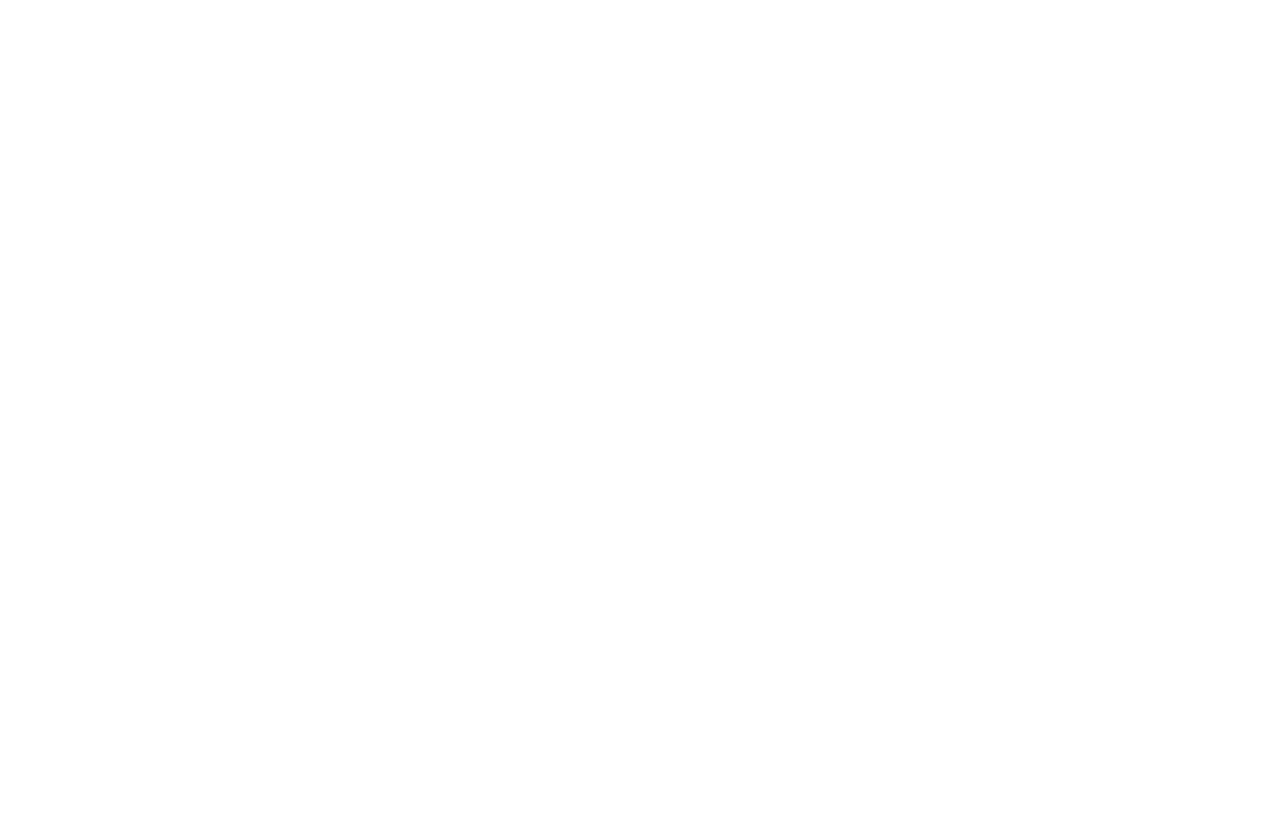
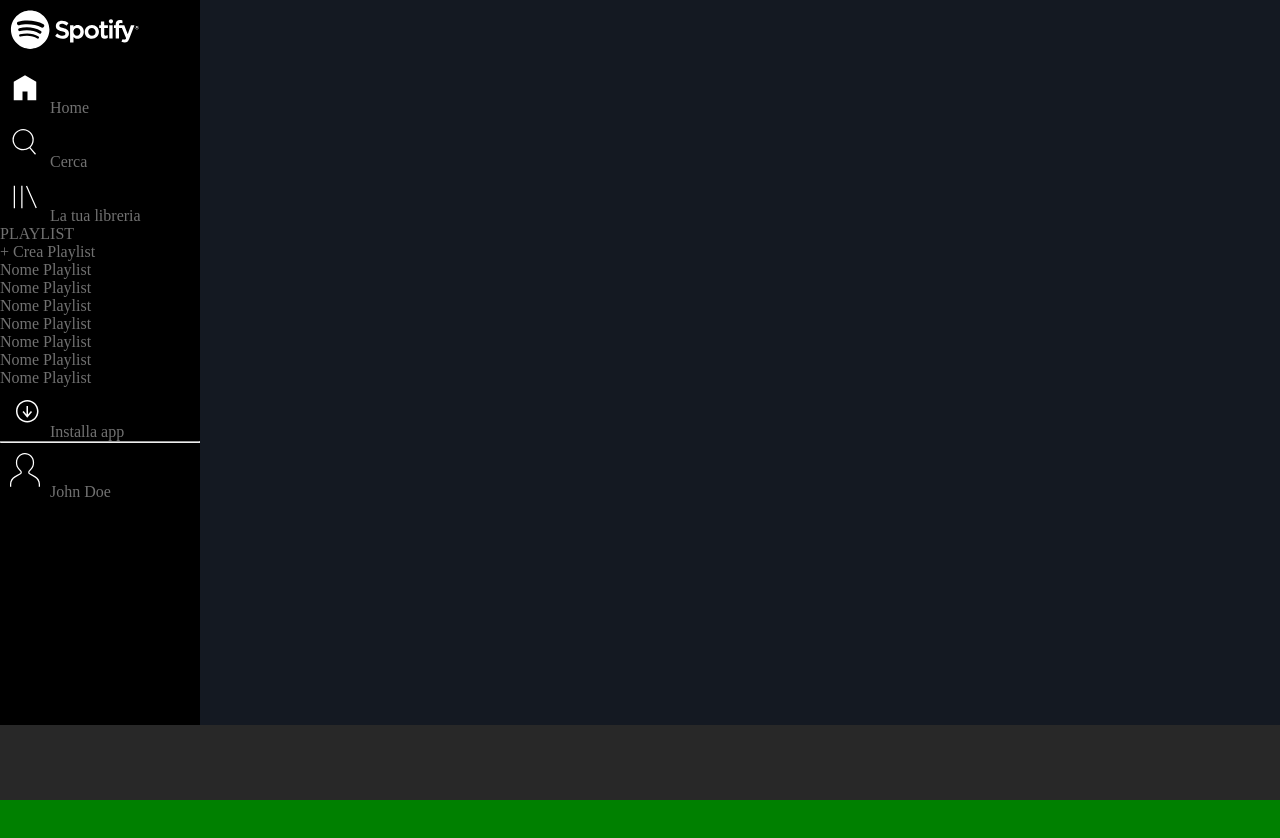
Before and after one commit to alessandro-ricci-boolean/html-css-spotifyweb, a plain HTML site: page index.html in a window 1280 px wide. Shown: the top 838 px of the page. Before the commit the page ends 800 px from the top, so only its background shows below. Drawn offline with Linux system fonts and the light colour scheme.

Commit message:
added sidebar

```diff
--- a/css/style.css
+++ b/css/style.css
@@ -3,3 +3,48 @@
     margin: 0;
     box-sizing: border-box
 }
+
+.top{
+    height: calc(100vh - 75px);
+    background-color: #141922;
+}
+
+.top-content{
+    height: 100%;
+}
+
+.bottom{
+    height: 75px;
+    background-color: #282828;
+}
+
+.sidebar{
+    width: 200px;
+    height: 100%;
+    background-color: black;
+}
+
+ul{
+    color: #717171;
+}
+
+.logo{
+    width: 150px;
+    padding: 10px;
+}
+
+.side-icon{
+    width: 50px;
+    padding: 10px;
+}
+
+.topbar{
+    height: 75px;
+    background-color: yellow;
+}
+
+.content{
+    width: 100%;
+    height: 100%;
+    background-color: green;
+}
--- a/index.html
+++ b/index.html
@@ -7,6 +7,35 @@
     <link rel="stylesheet" href="css/style.css">
 </head>
 <body>
+    <div class="top">
+        <div class="top-content">
 
+            <div class="sidebar">
+                <ul>
+                    <li><img class="logo" src="img/logo.svg" alt=""></li>
+                    <li><img class="side-icon" src="img/home.svg" alt="">Home</li>
+                    <li><img class="side-icon" src="img/search.svg" alt="">Cerca</li>
+                    <li><img class="side-icon" src="img/libreria.svg" alt="">La tua libreria</li>
+                    <li>PLAYLIST</li>
+                    <li>+ Crea Playlist</li>
+                    <li>Nome Playlist</li>
+                    <li>Nome Playlist</li>
+                    <li>Nome Playlist</li>
+                    <li>Nome Playlist</li>
+                    <li>Nome Playlist</li>
+                    <li>Nome Playlist</li>
+                    <li>Nome Playlist</li>
+                    <li><img class="side-icon" src="img/download.svg" alt="">Installa app</li>
+                    <hr>
+                    <li><img class="side-icon" src="img/profile.svg" alt="">John Doe</li>
+                </ul>
+            </div>
+            <div class="content">
+                <div class="topbar"></div>
+
+            </div>
+        </div>
+    </div>
+    <div class="bottom"></div>
 </body>
 </html>
```
Also changed, not shown: 1 other file.
